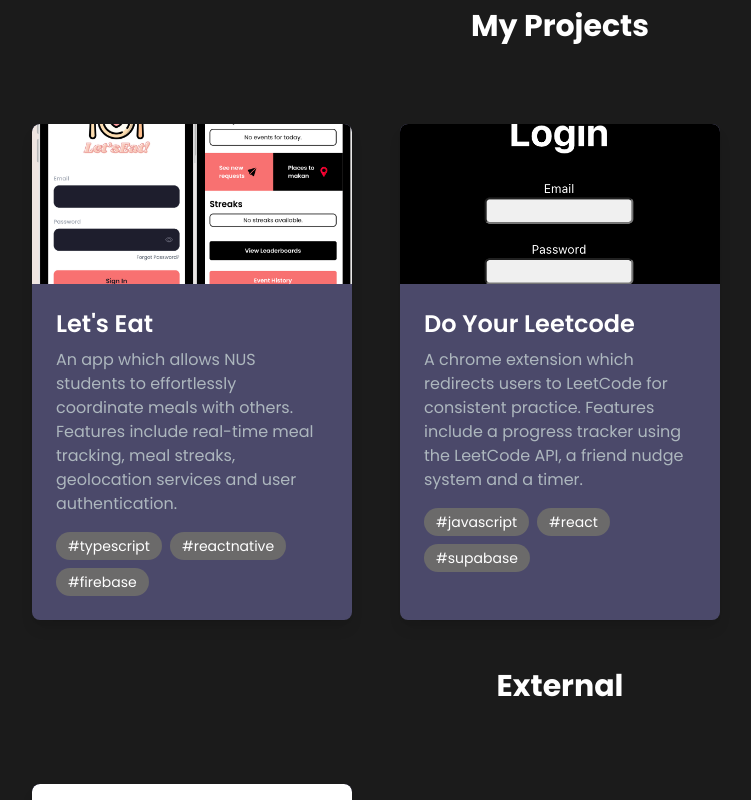
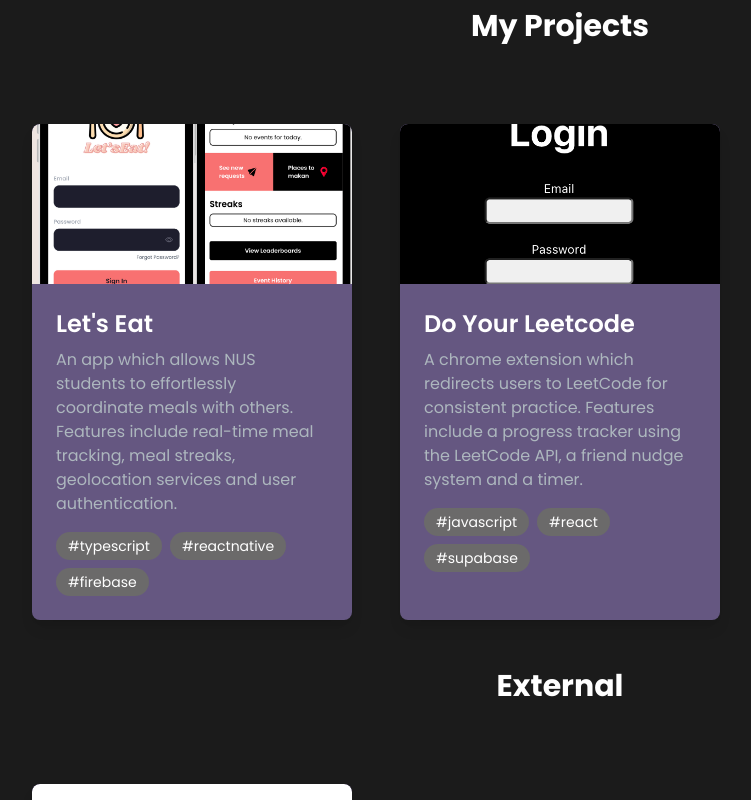
Before and after one commit to isawangyx/portfolio-website, a Next.js app: page / in a window 1280 px wide. Shown: the part 1360-2160 px from the top of the page, without its empty margins (80-831 px from the left). Built offline with nearby package versions, Linux system fonts and the light colour scheme.

Commit message:
added animation

```diff
--- a/package.json
+++ b/package.json
@@ -11,10 +11,11 @@
   "dependencies": {
     "@heroicons/react": "^2.1.5",
     "autoprefixer": "^10.4.20",
-    "framer-motion": "^11.18.0",
+    "framer-motion": "^11.18.2",
     "next": "^15.1.4",
     "react": "^19.0.0",
     "react-dom": "^19.0.0",
+    "react-type-animation": "^3.2.0",
     "tailwindcss": "^3.4.17"
   },
   "devDependencies": {
--- a/src/app/components/EmailSection.jsx
+++ b/src/app/components/EmailSection.jsx
@@ -8,7 +8,7 @@ import Image from "next/image";
 const EmailSection = () => {
   return (
     <section id="contact" className="my-12 md:my-12 py-24 gap-4 relative">
-      <h5 className="text-xl font-bold text-white my-2">Let's Connect</h5>
+      <h5 className="text-xl font-bold text-white my-2">Let&apos;s Connect</h5>
       <div className="socials flex flex-row gap-2">
         <Link href="https://github.com/isawangyx">
           <Image src={GithubIcon} alt="Github Icon" />
--- a/src/app/components/ProjectCard.jsx
+++ b/src/app/components/ProjectCard.jsx
@@ -1,8 +1,15 @@
 import React from "react";
+import { motion } from "framer-motion";
 
 const ProjectCard = ({ title, description, imgUrl, tags = [] }) => {
   return (
-    <div className="bg-[#4b496a] rounded-lg overflow-hidden shadow-lg text-white">
+    <motion.div
+      initial={{ opacity: 0, y: 20 }}
+      animate={{ opacity: 1, y: 0 }}
+      transition={{ duration: 0.5, ease: "easeOut" }}
+      whileHover={{ scale: 1.05 }}
+      className="bg-[#655781] rounded-lg overflow-hidden shadow-lg text-white"
+    >
       {/* Image Section */}
       <div
         className="h-32 md:h-40 rounded-t-lg"
@@ -28,7 +35,7 @@ const ProjectCard = ({ title, description, imgUrl, tags = [] }) => {
           ))}
         </div>
       </div>
-    </div>
+    </motion.div>
   );
 };
 
--- a/src/app/components/WorkSection.jsx
+++ b/src/app/components/WorkSection.jsx
@@ -1,29 +1,34 @@
+"use client";
+
 import React from "react";
+import { motion } from "framer-motion";
 import experiences from "../data/experiences";
 
 const WorkExperience = () => {
   return (
-    <section id="work">
-      <div className="text-white py-12 px-6">
-        <h2 className="text-4xl font-bold text-center mb-12">
-          Work Experience.
-        </h2>
+    <motion.section
+      id="work"
+      initial={{ opacity: 0, y: 50 }}
+      whileInView={{ opacity: 1, y: 0 }}
+      viewport={{ once: true, amount: 0.2 }}
+      transition={{ duration: 1, ease: "easeOut" }}
+      className="text-white py-12 px-6"
+    >
+      <h2 className="text-4xl font-bold text-center mb-12">Work Experience.</h2>
       <div className="relative">
+        {/* Timeline Line */}
         <div className="absolute left-8 top-0 w-1 bg-[#696176] h-full"></div>
 
         {experiences.map((experience, index) => (
           <div key={index} className="flex items-start mb-12 relative">
+            {/* Circle Indicator */}
             <div className="flex-shrink-0 w-16 h-16 rounded-full bg-[#9577c0] flex justify-center items-center border-2 border-white relative z-10"></div>
 
             {/* Content */}
             <div className="ml-8 bg-[#282828] text-white p-6 rounded-lg shadow-lg relative">
-                {/* Pointer */}
               <div className="absolute left-[-8px] top-6 w-4 h-4 bg-[#9577c0] transform rotate-45"></div>
-
               <h3 className="text-xl font-bold">{experience.title}</h3>
-                <p className="text-sm text-gray-400">
-                  {experience.institution}
-                </p>
+              <p className="text-sm text-gray-400">{experience.institution}</p>
               <ul className="list-disc list-inside mt-4 text-gray-300">
                 {experience.details.map((detail, i) => (
                   <li key={i}>{detail}</li>
@@ -34,8 +39,7 @@ const WorkExperience = () => {
           </div>
         ))}
       </div>
-      </div>
-    </section>
+    </motion.section>
   );
 };
 
```
Also changed, not shown: 1 other file (tests, documents, lock files or other folders). Lines whose indentation alone changed are shown as unchanged.
